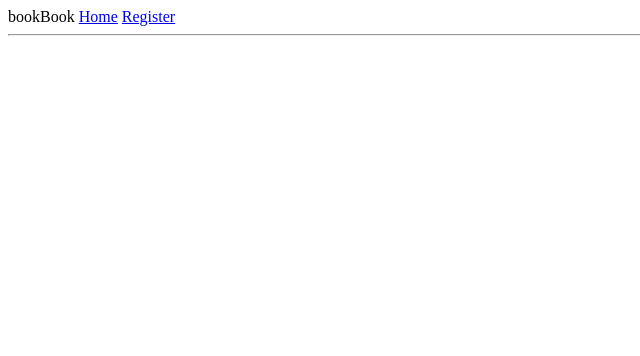
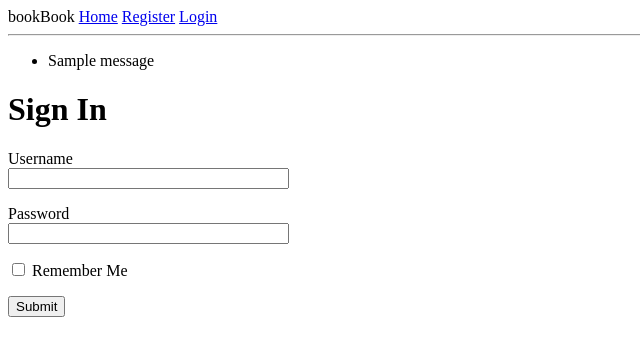
Before and after one commit to e2nguyen/bookBook, a Flask app: template templates/login.html in a window 1280 px wide. Shown: the top 356 px of the page, without its empty margins (0-640 px from the left). Run offline with Flask 2, Linux system fonts and the light colour scheme; a user stored in the database is signed in; tables that the repository leaves empty hold one stand-in row (values such as "Sample post"); the template is opened without the code that fills it: values that come from a table or form of the project are taken from there, most other values are stand-ins (such as "Sample title", 1, 10 or a date in 2020); one stand-in notice (Sample message) is shown.

Commit message:
Login page is mostly functional

```diff
--- a/forms.py
+++ b/forms.py
@@ -1,5 +1,5 @@
 from flask_wtf import FlaskForm
-from wtforms import StringField, PasswordField, SubmitField
+from wtforms import StringField, PasswordField, BooleanField, SubmitField
 from wtforms.validators import ValidationError, DataRequired, Email, EqualTo
 from models import User
 
@@ -20,3 +20,9 @@ class RegistrationForm(FlaskForm):
     email = User.query.filter_by(email=email.data).first()
     if email is not None:
       raise ValidationError('Please use a different email address.')
+
+class LoginForm(FlaskForm):
+  username = StringField('Username', validators=[DataRequired()])
+  password = PasswordField('Password', validators=[DataRequired()])
+  remember_me = BooleanField('Remember Me')
+  submit = SubmitField('Submit')
--- a/models.py
+++ b/models.py
@@ -9,11 +9,11 @@ class User(Base, UserMixin):
   username = Column(String(32), index=True, unique=True)
   email = Column(String(64), index=True, unique=True)
   password_hash = Column(String(128))
-
+  '''
   def __init__(self, username=None, email=None):
     self.username = username
     self.email = email
-
+  '''
   def __repr__(self):
     return '<User {}, email {}>'.format(self.username, self.email)
 
--- a/templates/base.html
+++ b/templates/base.html
@@ -11,8 +11,18 @@
       bookBook
       <a href="{{ url_for('index') }}">Home</a>
       <a href="{{ url_for('register')}}">Register</a>
+      <a href="{{ url_for('login')}}">Login</a>
     </div>
     <hr>
+    {% with messages = get_flashed_messages() %}
+    {% if messages %}
+    <ul>
+      {% for message in messages %}
+      <li>{{ message }}</li>
+      {% endfor %}
+    </ul>
+    {% endif %}
+    {% endwith %}
     {% block content %}{% endblock %}
   </body>
 </html>
--- a/templates/login.html
+++ b/templates/login.html
@@ -1,5 +1,29 @@
 {% extends "base.html" %}
 
 {% block content %}
-
+  <h1>Sign In</h1>
+  <form action="" method="post">
+    {{ form.hidden_tag() }}
+    <p>
+      {{ form.username.label }}<br>
+      {{ form.username(size=32) }}<br>
+      {% for error in form.username.errors %}
+      <span style="color: red;">[{{ error }}]</span>
+      {% endfor %}
+    </p>
+    <p>
+      {{ form.password.label }} <br>
+      {{ form.password(size=32) }} <br>
+      {% for error in form.password.errors %}
+      <span style="color: red;">[{{ error }}]</span>
+      {% endfor %}
+    </p>
+    <p>
+      {{ form.remember_me() }}
+      {{ form.remember_me.label }}<br>
+    </p>
+    <p>
+      {{ form.submit() }}
+    </p>
+  </form>
 {% endblock %}
```
Also changed, not shown: routes.py (+18 -6 lines).
